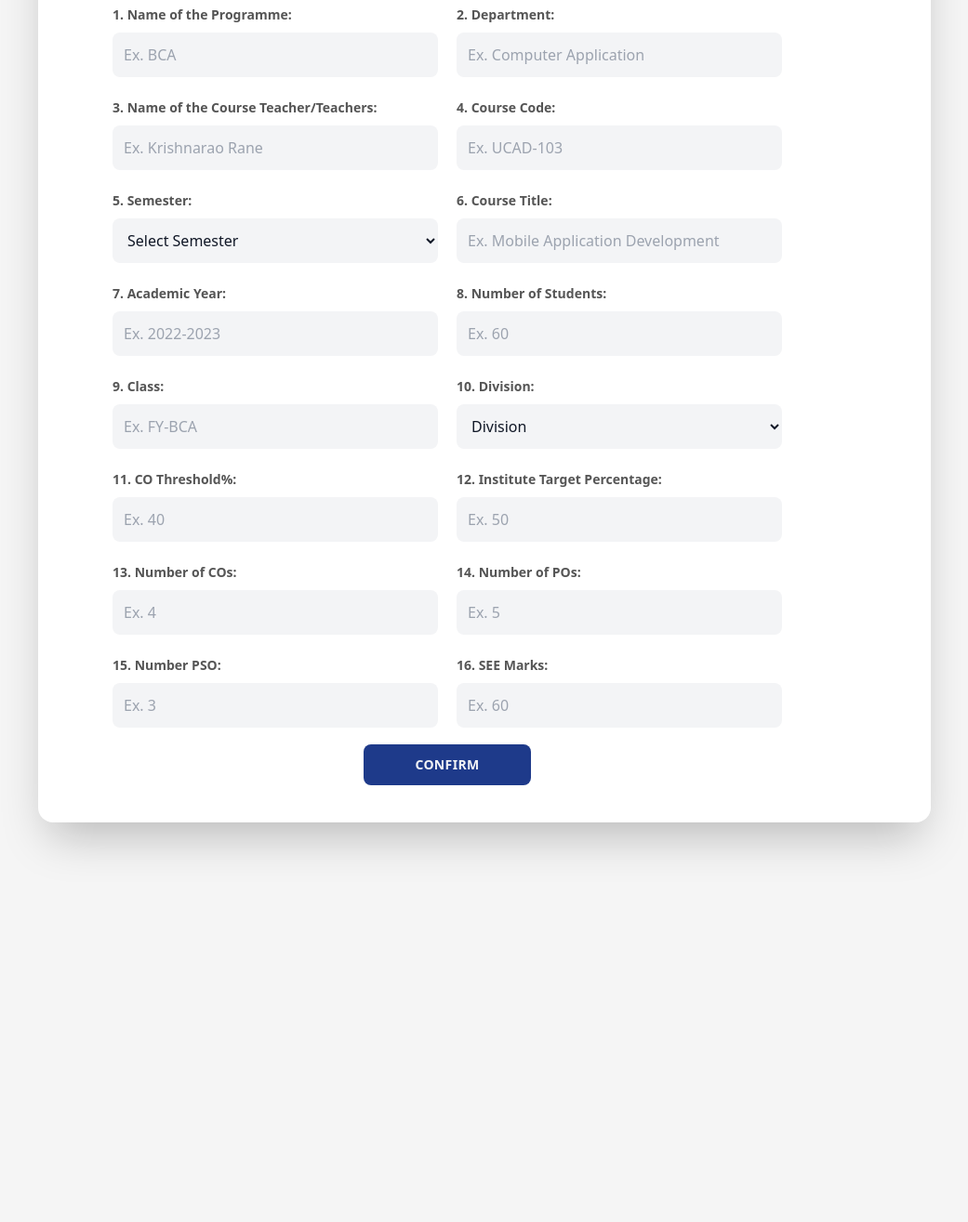
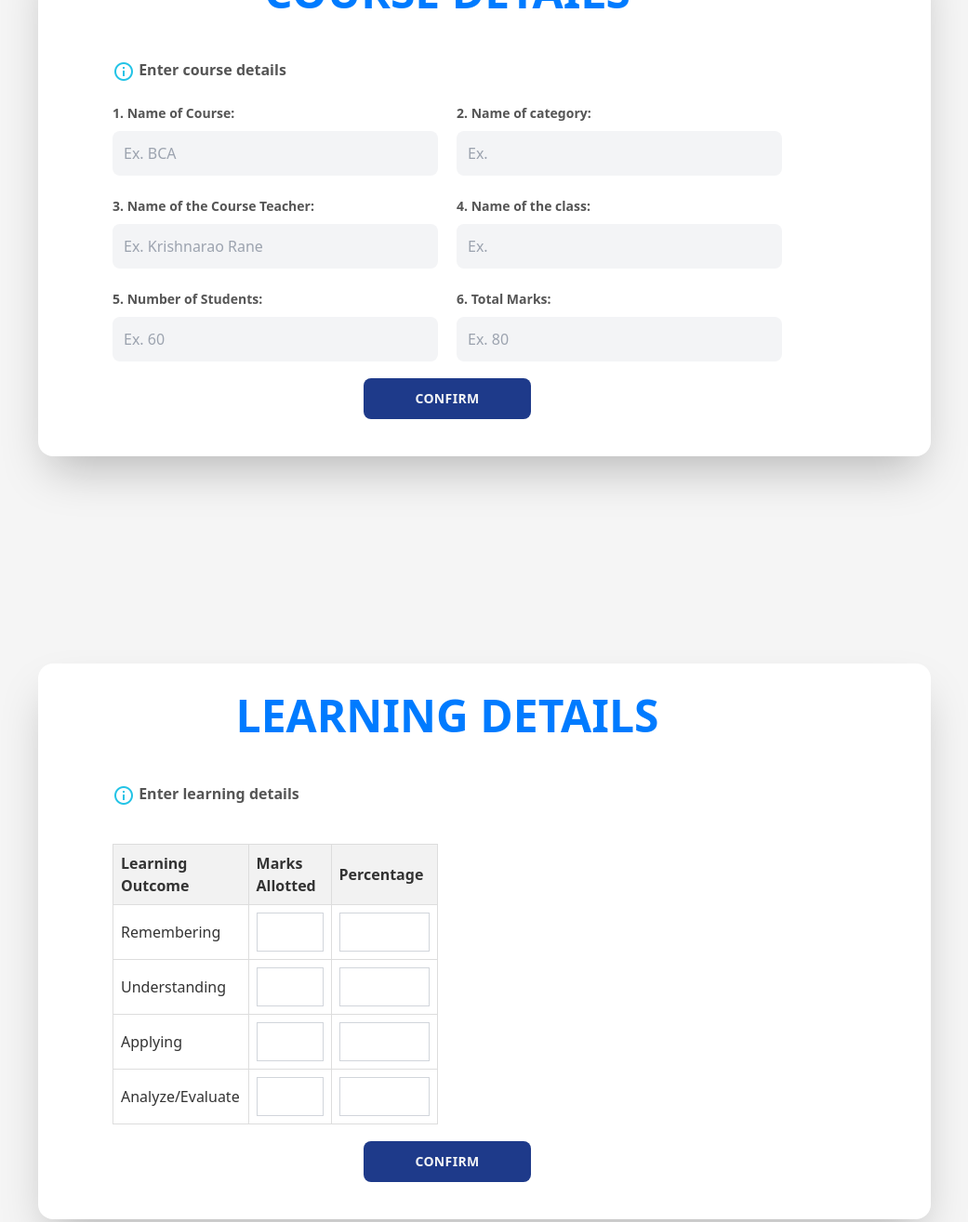
Before and after one commit to Hemant-Mhalsekar/COs-POs-Mapping-Update, a plain HTML site: page index.html in a window 1280 px wide. Shown: the part 419-1734 px from the top of the page at 93% size, without its empty margins (119-1160 px from the left). Before the commit the page ends 1368 px from the top, so only its background shows below. Drawn offline with nearby package versions, Linux system fonts and the light colour scheme.

Commit message:
Did changes on the forms. But not worked with js.

```diff
--- a/index.html
+++ b/index.html
@@ -40,64 +40,37 @@
         <form id="courseForm">
           <div class="grid gap-5 md:grid-cols-2 mt-5">
             <div>
-              <label for="programmeName">1. Name of the Programme:</label>
+              <label for="courseName">1. Name of Course:</label>
               <input
                 class="w-full bg-gray-100 text-gray-900 mt-2 p-3 rounded-lg focus:outline-none focus:shadow-outline"
-                type="text" id="programmeName" name="programmeName" required placeholder="Ex. BCA"
+                type="text" id="courseName" name="courseName" required placeholder="Ex. BCA"
                 oninput="validateTextInput(this)" />
             </div>
             <div>
-              <label for="department">2. Department:</label>
+              <label for="category">2. Name of category:</label>
               <input
                 class="w-full bg-gray-100 text-gray-900 mt-2 p-3 rounded-lg focus:outline-none focus:shadow-outline"
-                type="text" id="department" name="department" required placeholder="Ex. Computer Application"
+                type="text" id="category" name="category" required placeholder="Ex. "
                 oninput="validateTextInput(this)" />
             </div>
             <div>
-              <label for="courseTeacher">3. Name of the Course Teacher/Teachers:</label>
+              <label for="courseTeacher">3. Name of the Course Teacher:</label>
               <input
                 class="w-full bg-gray-100 text-gray-900 mt-2 p-3 rounded-lg focus:outline-none focus:shadow-outline"
                 type="text" id="courseTeacher" name="courseTeacher" required placeholder="Ex. Krishnarao Rane"
                 oninput="validateTextInput(this)" />
             </div>
+
             <div>
-              <label for="courseCode">4. Course Code:</label>
+              <label for="className">4. Name of the class:</label>
               <input
                 class="w-full bg-gray-100 text-gray-900 mt-2 p-3 rounded-lg focus:outline-none focus:shadow-outline"
-                type="text" id="courseCode" name="courseCode" required placeholder="Ex. UCAD-103" />
+                type="text" id="className" name="className" required placeholder="Ex."
+                oninput="validateTextInput(this)" />
             </div>
+
             <div>
-              <label for="semester">5. Semester:</label>
-              <select
-                class="w-full bg-gray-100 text-gray-900 mt-2 p-3 rounded-lg focus:outline-none focus:shadow-outline"
-                id="semester" name="semester" required>
-                <option value="" disabled selected>Select Semester</option>
-                <option value="I">I</option>
-                <option value="II">II</option>
-                <option value="III">III</option>
-                <option value="IV">IV</option>
-                <option value="V">V</option>
-                <option value="VI">VI</option>
-                <option value="VII">VII</option>
-                <option value="VIII">VIII</option>
-              </select>
-            </div>
-            <div>
-              <label for="courseTitle">6. Course Title:</label>
-              <input
-                class="w-full bg-gray-100 text-gray-900 mt-2 p-3 rounded-lg focus:outline-none focus:shadow-outline"
-                type="text" id="courseTitle" name="courseTitle" required
-                placeholder="Ex. Mobile Application Development" oninput="validateTextInput(this)" />
-            </div>
-            <div>
-              <label for="academicYear">7. Academic Year:</label>
-              <input
-                class="w-full bg-gray-100 text-gray-900 mt-2 p-3 rounded-lg focus:outline-none focus:shadow-outline"
-                type="text" id="academicYear" name="academicYear" required placeholder="Ex. 2022-2023"
-                onblur="validateYearRangeInput(this)" onkeydown="checkEnter(event)" />
-            </div>
-            <div>
-              <label for="totalStudents">8. Number of Students:</label>
+              <label for="totalStudents">5. Number of Students:</label>
               <input
                 class="w-full bg-gray-100 text-gray-900 mt-2 p-3 rounded-lg focus:outline-none focus:shadow-outline"
                 type="text" id="totalStudents" name="totalStudents" required placeholder="Ex. 60"
@@ -105,72 +78,14 @@
             </div>
 
             <div>
-              <label for="classroom">9. Class:</label>
+              <label for="targetPercentage">6. Total Marks:</label>
               <input
                 class="w-full bg-gray-100 text-gray-900 mt-2 p-3 rounded-lg focus:outline-none focus:shadow-outline"
-                type="text" id="classroom" name="classroom" required placeholder="Ex. FY-BCA"
-                oninput="validateTextInput(this)" />
+                type="text" id="targetPercentage" name="targetPercentage" required placeholder="Ex. 80"
+                oninput="validateNumberInput(this)" />
             </div>
 
-            <div>
-              <label for="division">10. Division:</label>
-              <select
-                class="w-full bg-gray-100 text-gray-900 mt-2 p-3 rounded-lg focus:outline-none focus:shadow-outline"
-                id="division" name="division">
-                <option value="" disabled selected>Division</option>
-                <option value="A">A</option>
-                <option value="B">B</option>
-                <option value="C">C</option>
-                <option value="D">D</option>
-                <option value="E">E</option>
-                <option value="F">F</option>
-                <option value="G">G</option>
-                <option value="notApplicable">Not Applicable</option>
-              </select>
-            </div>
 
-            <div>
-              <label for="coThreshold">11. CO Threshold%:</label>
-              <input
-                class="w-full bg-gray-100 text-gray-900 mt-2 p-3 rounded-lg focus:outline-none focus:shadow-outline"
-                type="text" id="coThreshold" name="coThreshold" required placeholder="Ex. 40"
-                oninput="validateNumberInput(this)" />
-            </div>
-            <div>
-              <label for="targetPercentage">12. Institute Target Percentage:</label>
-              <input
-                class="w-full bg-gray-100 text-gray-900 mt-2 p-3 rounded-lg focus:outline-none focus:shadow-outline"
-                type="text" id="targetPercentage" name="targetPercentage" required placeholder="Ex. 50"
-                oninput="validateNumberInput(this)" />
-            </div>
-            <div>
-              <label for="totalCO">13. Number of COs:</label>
-              <input
-                class="w-full bg-gray-100 text-gray-900 mt-2 p-3 rounded-lg focus:outline-none focus:shadow-outline"
-                type="text" id="totalCO" name="totalCO" required placeholder="Ex. 4"
-                oninput="validateNumberInput(this)" />
-            </div>
-            <div>
-              <label for="totalPO">14. Number of POs:</label>
-              <input
-                class="w-full bg-gray-100 text-gray-900 mt-2 p-3 rounded-lg focus:outline-none focus:shadow-outline"
-                type="text" id="totalPO" name="totalPO" required placeholder="Ex. 5"
-                oninput="validateNumberInput(this)" />
-            </div>
-            <div>
-              <label for="totalPSO">15. Number PSO:</label>
-              <input
-                class="w-full bg-gray-100 text-gray-900 mt-2 p-3 rounded-lg focus:outline-none focus:shadow-outline"
-                type="text" id="totalPSO" name="totalPSO" required placeholder="Ex. 3"
-                oninput="validateNumberInput(this)" />
-            </div>
-            <div>
-              <label for="TotalMarks">16. SEE Marks:</label>
-              <input
-                class="w-full bg-gray-100 text-gray-900 mt-2 p-3 rounded-lg focus:outline-none focus:shadow-outline"
-                type="text" id="TotalMarks" name="TotalMarks" required placeholder="Ex. 60"
-                oninput="validateNumberInput(this)" />
-            </div>
           </div>
           <div class="my-2 w-1/2 lg:w-1/4 mx-auto">
             <button
@@ -183,6 +98,66 @@
       </div>
     </div>
   </div>
+
+  <!--Table to enter marks of learning outcome-->
+
+  <div>
+    <div class="flex justify-center items-center min-h-screen" id="entireform">
+      <div class="w-full p-8 my-4 md:px-12 lg:w-9/12 lg:pl-20 lg:pr-40 mx-auto rounded-2xl shadow-2xl bg-white">
+        <div class="flex justify-center items-center">
+          <h1 class="font-bold uppercase text-5xl">Learning Details</h1>
+        </div><br><br>
+        <label style="display: inline; font-size: 16px">
+          <img src="img/icons8-info-24.png" alt="Information" style="display: inline; vertical-align: middle;">
+          Enter learning details
+        </label><br>
+        <form id="courseForm">
+          <div class="grid gap-5 md:grid-cols-2 mt-5">
+            <table class="w-full">
+              <thead>
+                <tr>
+                  <th class="text-left">Learning Outcome</th>
+                  <th class="text-left">Marks Allotted</th>
+                  <th class="text-left">Percentage</th>
+                </tr>
+              </thead>
+              <tbody>
+                <tr>
+                  <td>Remembering</td>
+                  <td><input type="text" class="w-full p-2 border border-gray-300"></td>
+                  <td><input type="text" class="w-full p-2 border border-gray-300"></td>
+                </tr>
+                <tr>
+                  <td>Understanding</td>
+                  <td><input type="text" class="w-full p-2 border border-gray-300"></td>
+                  <td><input type="text" class="w-full p-2 border border-gray-300"></td>
+                </tr>
+                <tr>
+                  <td>Applying</td>
+                  <td><input type="text" class="w-full p-2 border border-gray-300"></td>
+                  <td><input type="text" class="w-full p-2 border border-gray-300"></td>
+                </tr>
+                <tr>
+                  <td>Analyze/Evaluate</td>
+                  <td><input type="text" class="w-full p-2 border border-gray-300"></td>
+                  <td><input type="text" class="w-full p-2 border border-gray-300"></td>
+                </tr>
+              </tbody>
+            </table>
+          </div>
+          <div class="my-2 w-1/2 lg:w-1/4 mx-auto">
+            <button
+              class="uppercase text-sm font-bold tracking-wide bg-blue-900 text-gray-100 p-3 rounded-lg w-full focus:outline-none focus:shadow-outline"
+              type="submit">
+              Confirm
+            </button>
+          </div>
+        </form>
+      </div>
+    </div>
+  </div>
+
+<!--Table to enter marks of learning outcome ends here-->
 
   <div id="displayInfo" class="bg-white p-4 mt-4 mx-4 rounded-lg shadow-lg hidden">
     <!-- Information will be displayed here -->
```
